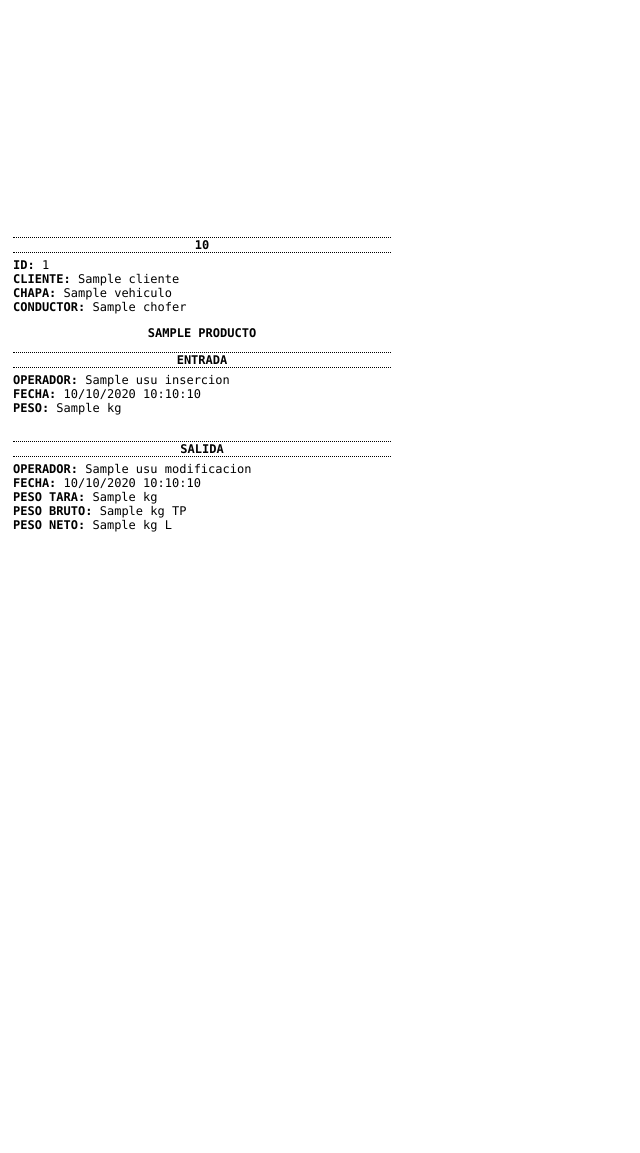
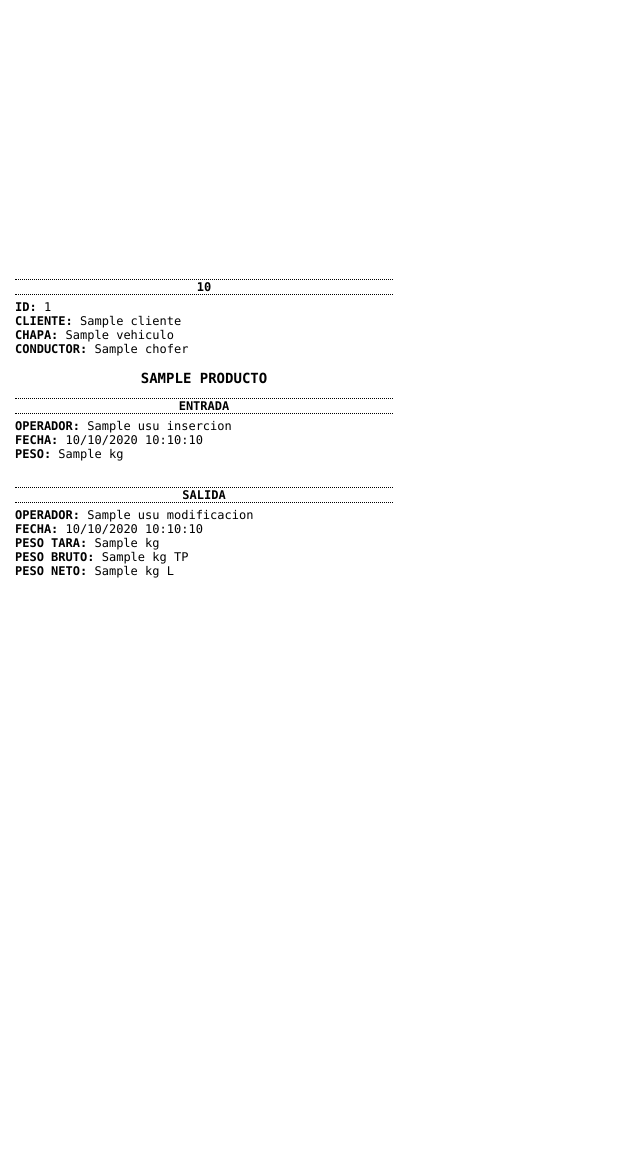
Before and after one commit to arnaldocorreaxO/bascula_tigre, a Django app: template app/core/bascula/templates/movimiento/ticket.html in a window 1280 px wide. Shown: the whole page, without its empty margins (0-640 px from the left). Before the commit the page ends 532 px from the top, so only its background shows below. Run offline with Django 3.2, Linux system fonts and the light colour scheme; the template is opened without the code that fills it: most values are stand-ins (such as "Sample title", 1, 10 or a date in 2020); parts of the project's set-up code (start-up, migrations or seed data) failed here and were passed over.

Commit message:
Change Bascula

```diff
--- a/app/core/bascula/templates/movimiento/list.html
+++ b/app/core/bascula/templates/movimiento/list.html
@@ -1,6 +1,10 @@
 {% extends 'list_bascula.html' %}
 {% load static %}
 {% block head_list %}
+    <script src="{% static 'lib/select2-4.0.13/js/select2.min.js' %}"></script>
+    <script src="{% static 'lib/select2-4.0.13/js/i18n/es.js' %}"></script>
+    <link rel="stylesheet" href="{% static 'lib/select2-4.0.13/css/select2.min.css' %}">
+    <link rel="stylesheet" href="{% static 'lib/select2-4.0.13/css/select2-bootstrap4.min.css' %}">
     <link rel="stylesheet" href="{% static 'lib/bootstrap-daterangepicker-3.0.5/daterangepicker.css' %}" />
     <script src="{% static 'lib/bootstrap-daterangepicker-3.0.5/spanish.js' %}"></script>
     <script src="{% static 'lib/bootstrap-daterangepicker-3.0.5/daterangepicker.js' %}"></script>
--- a/app/core/bascula/templates/movimiento/ticket.html
+++ b/app/core/bascula/templates/movimiento/ticket.html
@@ -31,11 +31,11 @@
         .content {
             width: 100mm;
             height: 297mm;
-            padding: 13px;
+            padding: 15px;
         }
 
         .salto {
-            padding: 100px;
+            padding: 120px;
         }
 
         .client {
@@ -90,7 +90,7 @@
         }
 
         .producto {
-            font-size: 12px;
+            font-size: 14px;
             font-weight: bold;
             text-transform: uppercase;
             text-align: center;
```
